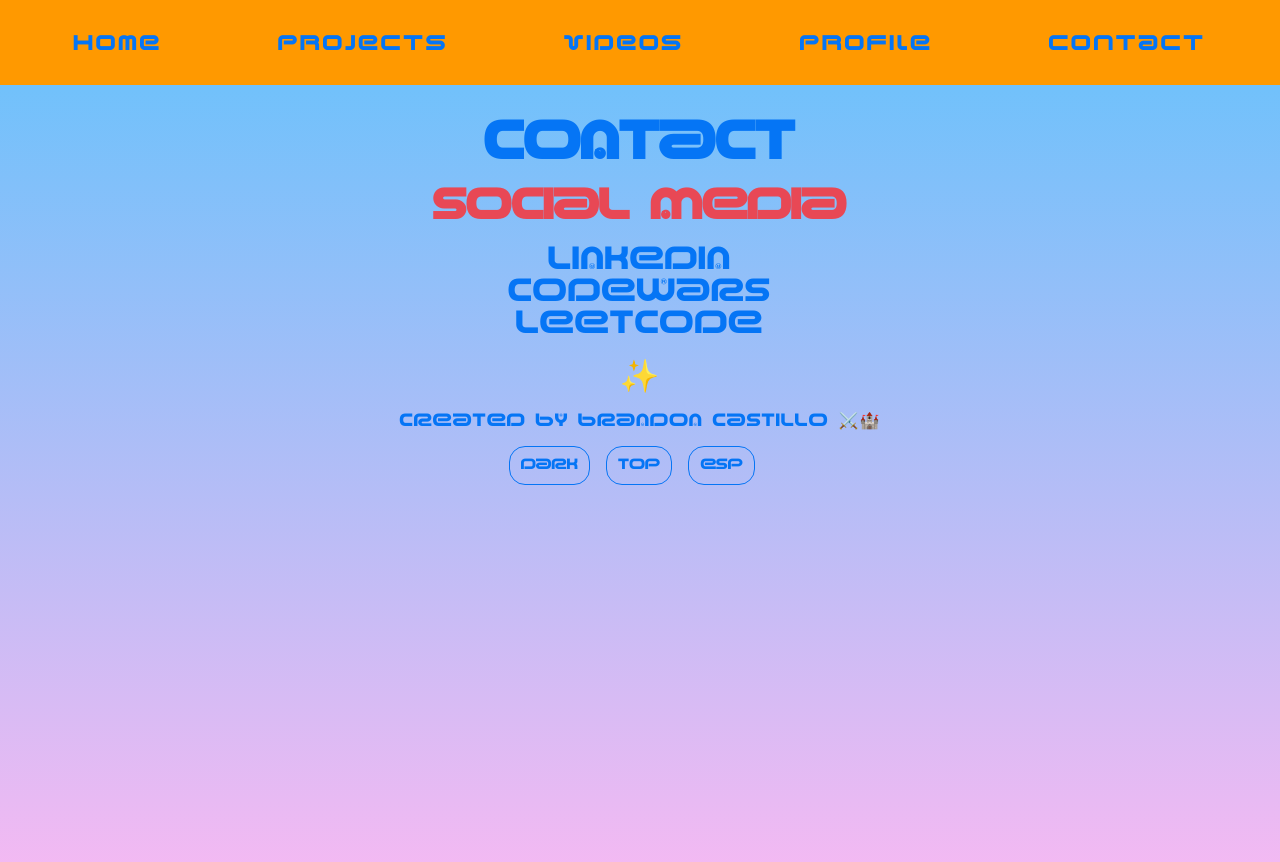
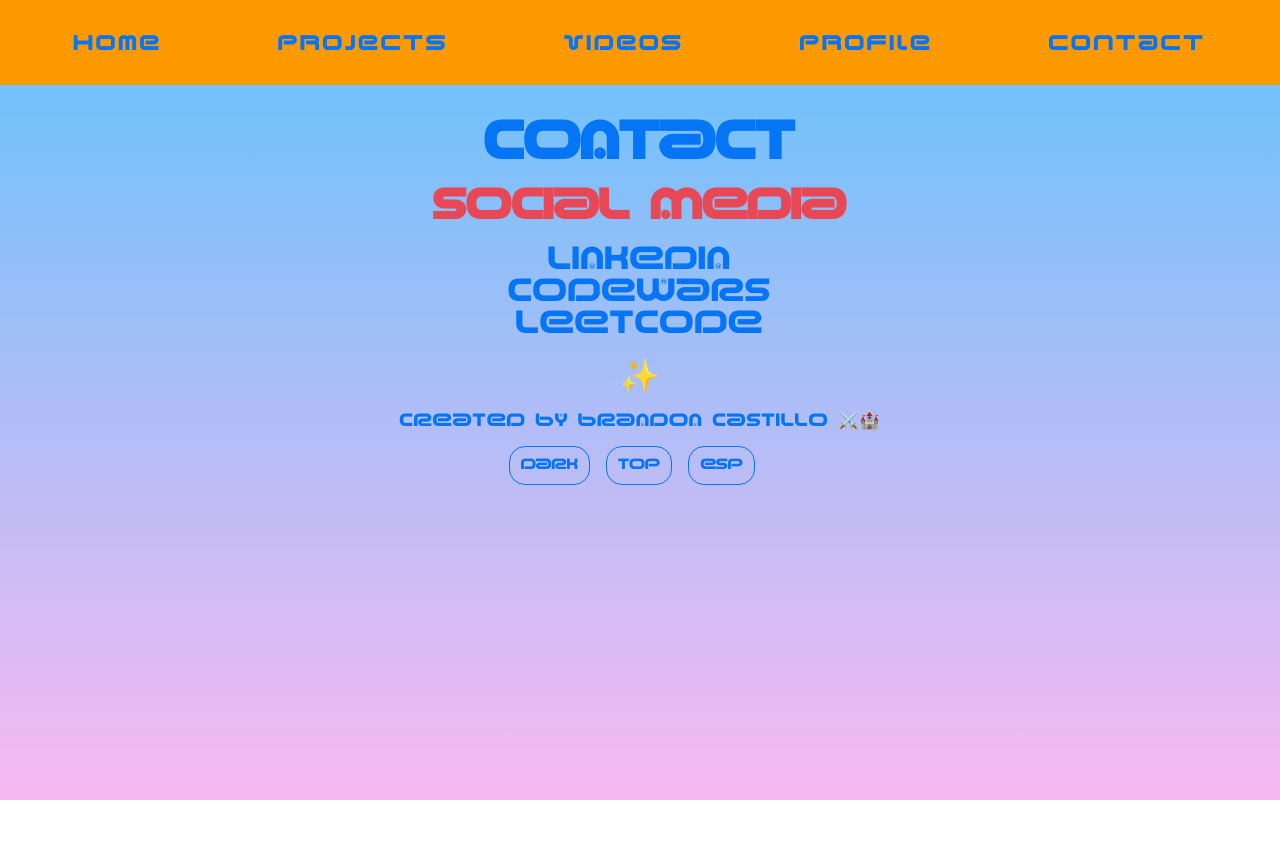
Before and after one commit to pibelanzallamas/brandon-portfolio, a React (Vite) app: page /contact in a window 1280 px wide. Shown: the top 862 px of the page. After the commit the page ends 800 px from the top, so only its background shows below. Built offline with nearby package versions, Linux system fonts and the light colour scheme.

Commit message:
linkedin link update

```diff
--- a/src/styles/app.css
+++ b/src/styles/app.css
@@ -237,15 +237,10 @@ nav {
 
 .content {
   font-family: "amalgama";
-  min-height: 100vh;
   padding: 1rem;
   display: flex;
   flex-direction: column;
   align-items: center;
-}
-
-.social-links {
-  flex: 1;
 }
 
 .subtitle-light {
--- a/src/styles/app.sass
+++ b/src/styles/app.sass
@@ -63,14 +63,10 @@ $lavender-web-2: #e1dee9ff
 
 .content
   font-family: "amalgama"
-  min-height: 100vh
   padding: 1rem
   display: flex
   flex-direction: column
   align-items: center
-
-.social-links
-  flex: 1
 
 .subtitle-light
   font-size: 1.3rem
--- a/src/utils/redes-sociales.js
+++ b/src/utils/redes-sociales.js
@@ -1,7 +1,7 @@
 const links = [
   {
     name: "LinkedIn",
-    link: "https://www.linkedin.com/in/brandon-castillo-dev",
+    link: "https://www.linkedin.com/in/bran-castillo-dev",
   },
   {
     name: "Codewars",
```
Also changed, not shown: 1 other file (tests, documents, lock files or other folders).
